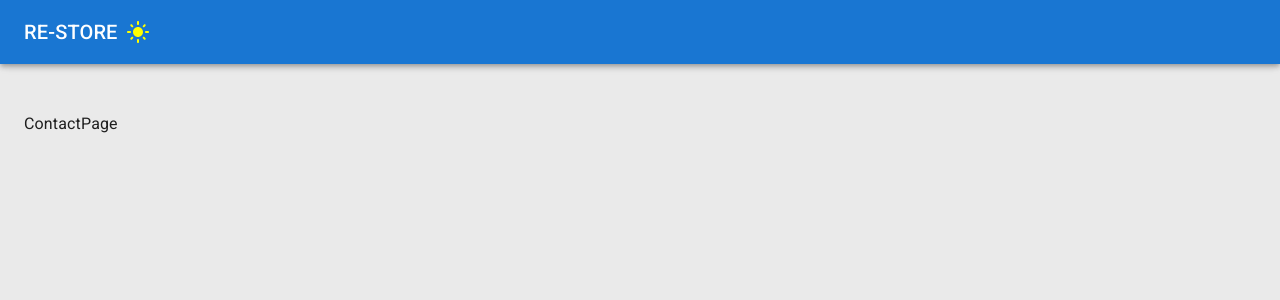
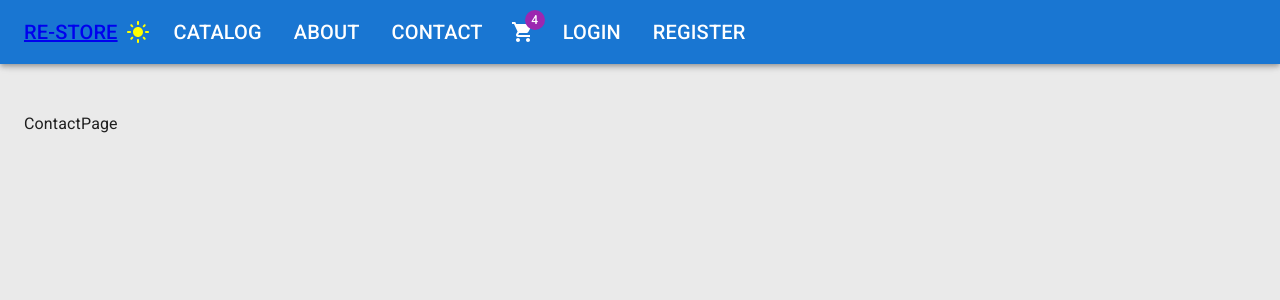
Before and after one commit to maricelmb/SkiStoreClient, a React (Vite) app: page /contact in a window 1280 px wide. Shown: the top 300 px of the page. Built offline with nearby package versions, Linux system fonts and the light colour scheme.

Commit message:
adding navbar components

```diff
--- a/src/app/layout/NavBar.tsx
+++ b/src/app/layout/NavBar.tsx
@@ -1,18 +1,72 @@
-import { AppBar, IconButton, Toolbar, Typography } from "@mui/material";
-import { DarkMode, LightMode } from "@mui/icons-material";
+import {
+  AppBar,
+  Badge,
+  IconButton,
+  List,
+  ListItem,
+  Toolbar,
+  Typography,
+} from "@mui/material";
+import { DarkMode, LightMode, ShoppingCart } from "@mui/icons-material";
+import { NavLink } from "react-router";
+
+const midLinks = [
+  { title: "catalog", path: "/catalog" },
+  { title: "about", path: "/about" },
+  { title: "contact", path: "/contact" },
+];
+
+const rightLinks = [
+  { title: "login", path: "/login" },
+  { title: "register", path: "/register" },
+];
 
 type Props = {
-    toggleDarkMode: () => void;
-    darkMode: boolean;
-}
-export default function NavBar({darkMode, toggleDarkMode} : Props) {
+  toggleDarkMode: () => void;
+  darkMode: boolean;
+};
+
+export default function NavBar({ darkMode, toggleDarkMode }: Props) {
   return (
     <AppBar position="fixed">
       <Toolbar>
-        <Typography variant="h6">RE-STORE</Typography>
+        <Typography component={NavLink} to="/" variant="h6">
+          RE-STORE
+        </Typography>
         <IconButton onClick={toggleDarkMode}>
-            {darkMode ? <DarkMode /> : <LightMode  sx={{color: 'yellow'}}/>}
+          {darkMode ? <DarkMode /> : <LightMode sx={{ color: "yellow" }} />}
         </IconButton>
+        <List sx={{ display: "flex" }}>
+          {midLinks.map(({ title, path }) => (
+            <ListItem
+              component={NavLink}
+              to={path}
+              key={path}
+              sx={{ color: "inherit", typography: "h6" }}
+            >
+              {title.toUpperCase()}
+            </ListItem>
+          ))}
+        </List>
+
+        <IconButton size="large" sx={{ color: "inherit" }}>
+          <Badge badgeContent="4" color="secondary">
+            <ShoppingCart />
+          </Badge>
+        </IconButton>
+
+        <List sx={{ display: "flex" }}>
+          {rightLinks.map(({ title, path }) => (
+            <ListItem
+              component={NavLink}
+              to={path}
+              key={path}
+              sx={{ color: "inherit", typography: "h6" }}
+            >
+              {title.toUpperCase()}
+            </ListItem>
+          ))}
+        </List>
       </Toolbar>
     </AppBar>
   );
```
